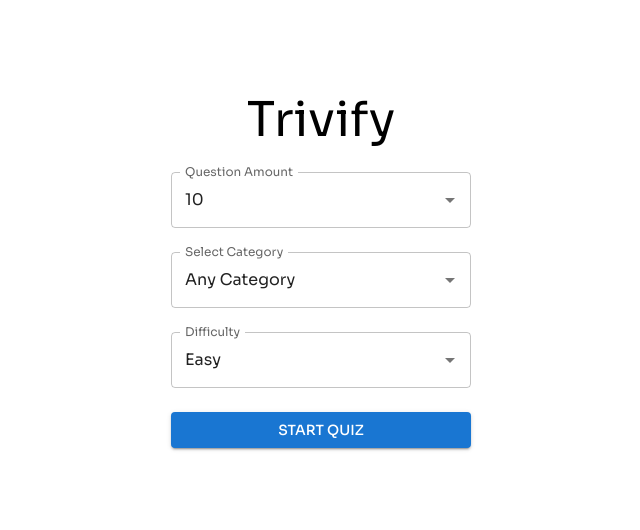
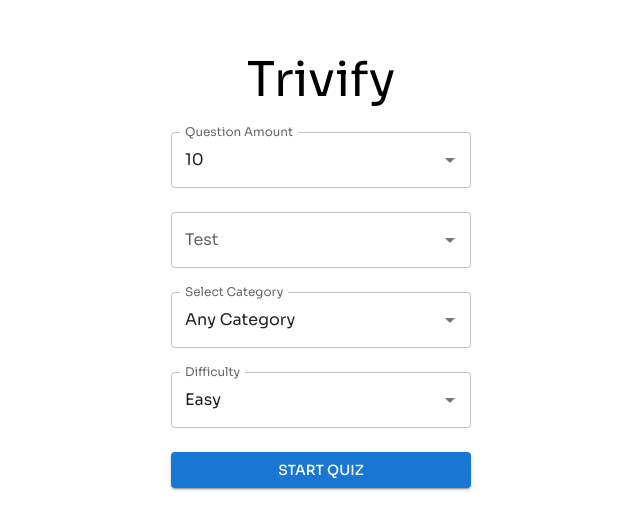
Before and after one commit to haoyiwu-1/Trivify, a React (Vite) app: page / in a window 1280 px wide. Shown: the part 126-656 px from the top of the page, without its empty margins (319-959 px from the left). Built offline with nearby package versions, Linux system fonts and the light colour scheme.

Commit message:
Add test Autocomplete component for debugging dropdown issue

```diff
--- a/src/Menu.jsx
+++ b/src/Menu.jsx
@@ -93,6 +93,13 @@ function Menu({ onSubmit }) {
             )}
           />
 
+          <Autocomplete
+            disablePortal
+            options={questionCountArray}
+            sx={{ width: 300 }}
+            renderInput={(params) => <TextField {...params} label="Test" />}
+          />
+
           <Controller
             name="Category"
             control={control}
```
